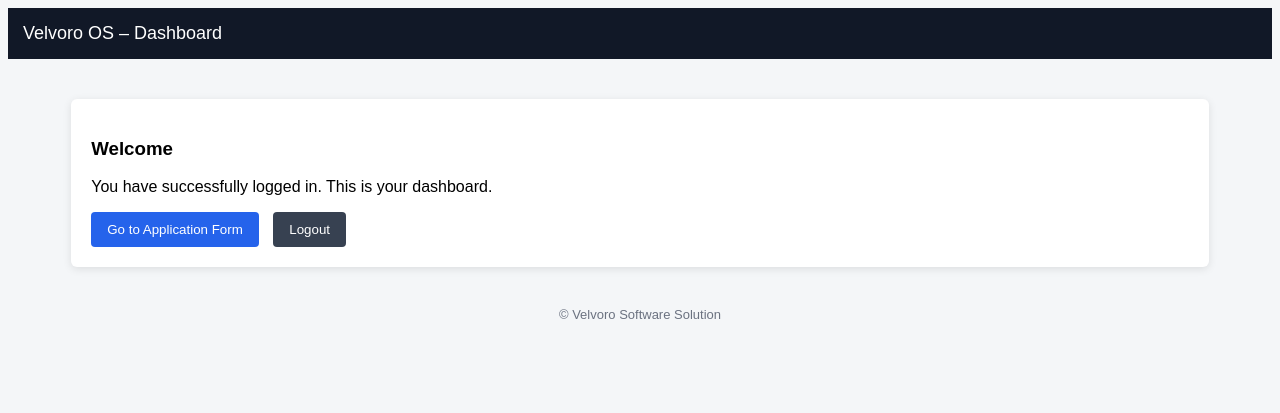
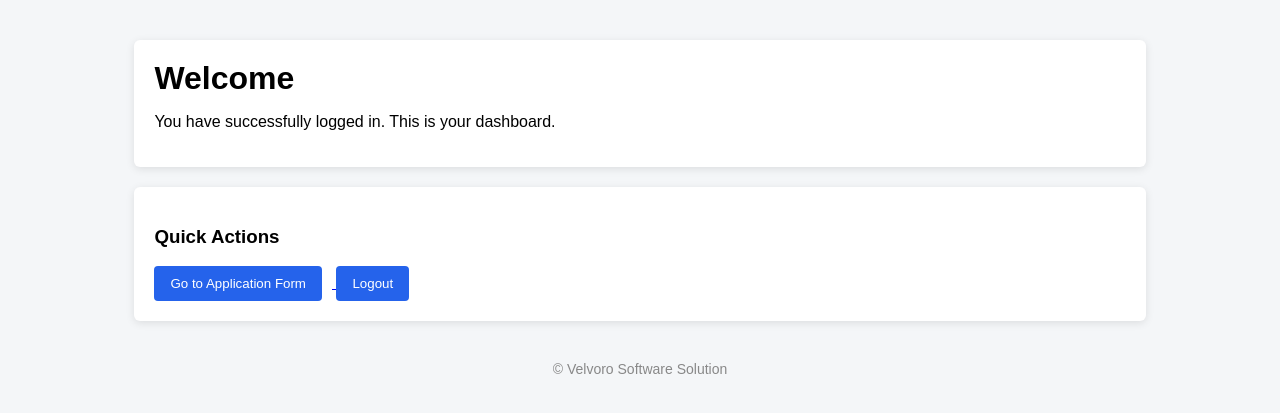
Before and after one commit to ovelvoro-stack/velvoro_os, a Python web app: template templates/dashboard.html in a window 1280 px wide. Shown: the top 413 px of the page. Run offline with Jinja, Linux system fonts and the light colour scheme; the template is opened without the code that fills it, so the values that code supplies are empty.

Commit message:
Update dashboard.html

```diff
--- a/templates/dashboard.html
+++ b/templates/dashboard.html
@@ -9,21 +9,18 @@
             background: #f4f6f8;
         }
         .container {
-            width: 90%;
+            width: 80%;
             margin: 40px auto;
-        }
-        .header {
-            background: #111827;
-            color: #ffffff;
-            padding: 15px;
-            font-size: 18px;
         }
         .card {
             background: #ffffff;
             padding: 20px;
-            margin-top: 20px;
             border-radius: 6px;
             box-shadow: 0 2px 8px rgba(0,0,0,0.1);
+            margin-bottom: 20px;
+        }
+        h1 {
+            margin: 0;
         }
         .actions button {
             padding: 10px 16px;
@@ -31,44 +28,44 @@
             border: none;
             border-radius: 4px;
             cursor: pointer;
-            color: #ffffff;
-        }
-        .primary {
+            color: #fff;
             background: #2563eb;
         }
-        .secondary {
-            background: #374151;
+        .actions a button {
+            text-decoration: none;
         }
-        footer {
+        .footer {
+            text-align: center;
             margin-top: 40px;
-            text-align: center;
-            color: #6b7280;
-            font-size: 13px;
+            color: #888;
+            font-size: 14px;
         }
     </style>
 </head>
 <body>
 
-<div class="header">Velvoro OS – Dashboard</div>
-
 <div class="container">
     <div class="card">
-        <h3>Welcome</h3>
+        <h1>Welcome</h1>
         <p>You have successfully logged in. This is your dashboard.</p>
+    </div>
 
+    <div class="card">
+        <h3>Quick Actions</h3>
         <div class="actions">
-            <button class="primary" onclick="window.location.href='/application'">
-                Go to Application Form
-            </button>
+            <a href="/application">
+                <button>Go to Application Form</button>
+            </a>
+            <a href="/logout">
+                <button>Logout</button>
+            </a>
+        </div>
+    </div>
 
-            <button class="secondary" onclick="window.location.href='/logout'">
-                Logout
-            </button>
-        </div>
+    <div class="footer">
+        © Velvoro Software Solution
     </div>
 </div>
 
-<footer>© Velvoro Software Solution</footer>
-
 </body>
 </html>
```
